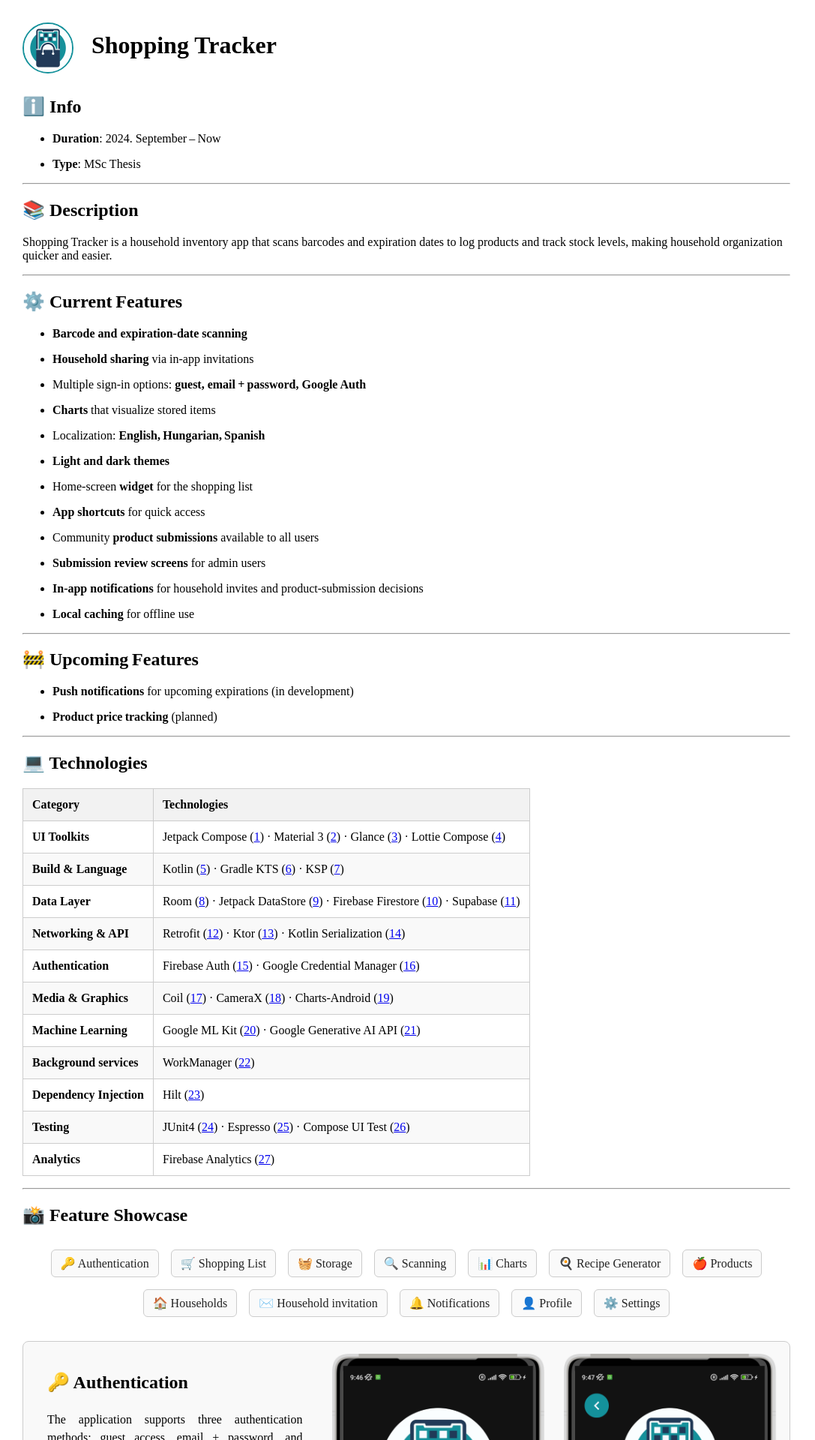
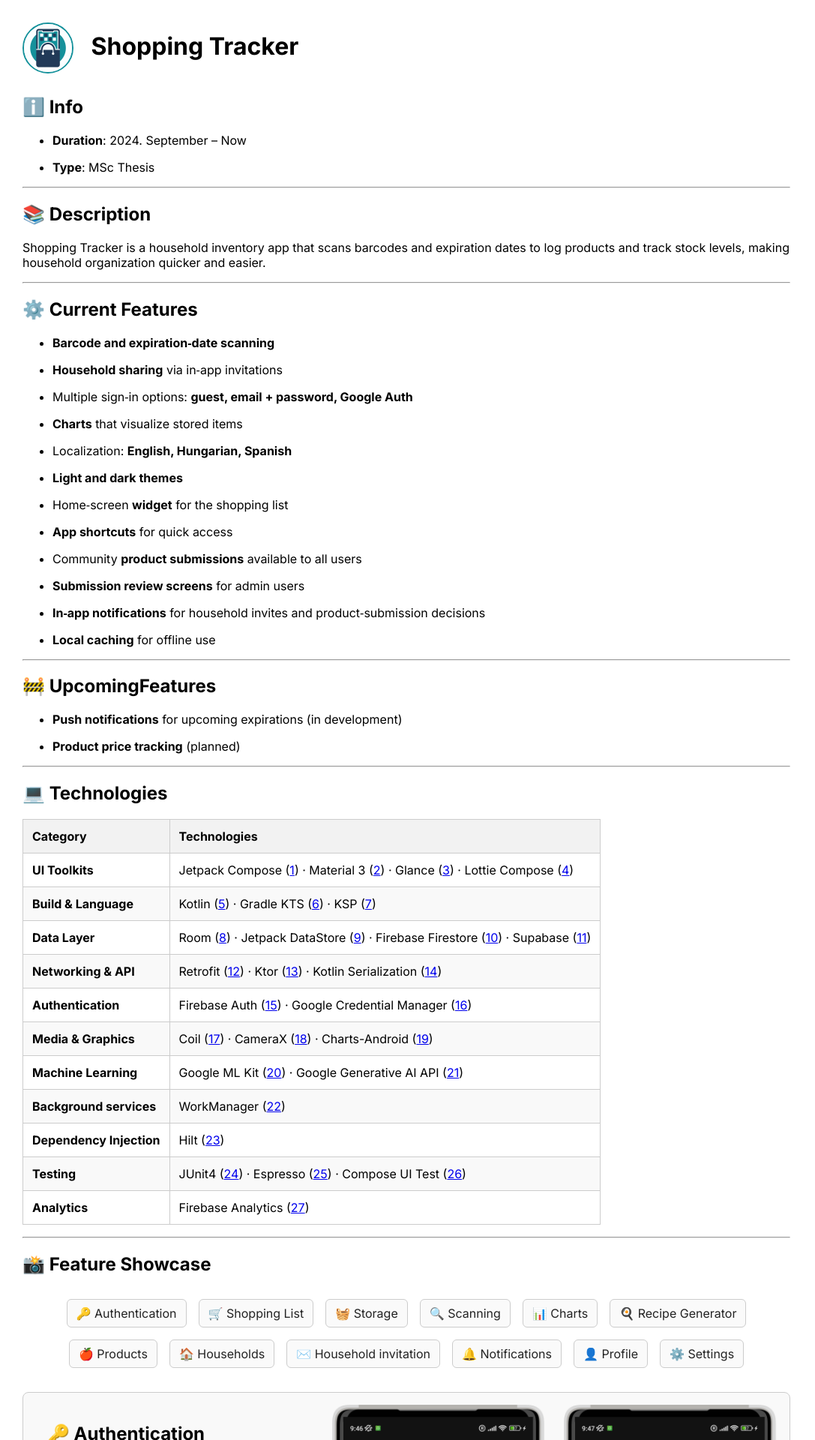
Before and after one commit to Levi0727/levi0727.github.io, a Jekyll site: the page built from pages/shopping_tracker.md, in a window 1280 px wide. Shown: the top 1920 px of the page at 75% size, without its empty margins (0-1087 px from the left). Built offline with Jekyll 4.4.1, drawn with Linux system fonts in a browser that asks for light colours.

Commit message:
feat: custom fonts

```diff
--- a/_data/restaurant_manager.yml
+++ b/_data/restaurant_manager.yml
@@ -3,7 +3,7 @@
 color: "#557C56"
 
 architecture:
-  title: Backend architecture
+  title: Backend Architecture
   icon: 📐
   description: >
     The backend architecture, built with ASP.NET Core,
--- a/_layouts/project.html
+++ b/_layouts/project.html
@@ -11,6 +11,7 @@
         }
 
         body {
+            font-family: 'Inter', sans-serif;
             width: 80%;
             margin: 30px 0px 20px 30px;
         }
@@ -22,6 +23,7 @@
             }
         }
     </style>
+    <link rel="stylesheet" href="https://fonts.googleapis.com/css2?family=Inter:wght@400;700&display=swap">
     <link rel="stylesheet" href="/assets/css/project.css">
 </head>
 
--- a/pages/shopping_tracker.md
+++ b/pages/shopping_tracker.md
@@ -1,6 +1,8 @@
 ---
+
 layout: project
 title: Shopping Tracker
+
 ---
 
 {% assign page_data = site.data.shopping_tracker %}
@@ -12,9 +14,9 @@
     color=page_data.color
 %}
 
-## ℹ️ Info
+## ℹ️ **Info**
 
-- **Duration**: 2024. September – Now
+- **Duration**: 2024. September – Now
 
 - **Type**: MSc Thesis
 
@@ -22,22 +24,22 @@
 
 ## 📚 **Description**
 
-Shopping Tracker is a household inventory app that scans barcodes and expiration dates
+Shopping Tracker is a household inventory app that scans barcodes and expiration dates
 to log products and track stock levels, making household organization quicker and easier.
 
 ---
 
-## ⚙️ **Current Features**
+## ⚙️ **Current Features**
 
 - **Barcode and expiration‑date scanning**
 
 - **Household sharing** via in‑app invitations
 
-- Multiple sign‑in options: **guest, email + password, Google Auth**
+- Multiple sign‑in options: **guest, email + password, Google Auth**
 
 - **Charts** that visualize stored items
 
-- Localization: **English, Hungarian, Spanish**
+- Localization: **English, Hungarian, Spanish**
 
 - **Light and dark themes**
 
@@ -55,11 +57,11 @@
 
 ---
 
-## 🚧 Upcoming Features
+## 🚧 **UpcomingFeatures**
 
 - **Push notifications** for upcoming expirations (in development)
 
-- **Product price tracking** (planned)
+- **Product price tracking** (planned)
 
 ---
 
```
Also changed, not shown: pages/restaurant_manager.md (+2 -2 lines).
